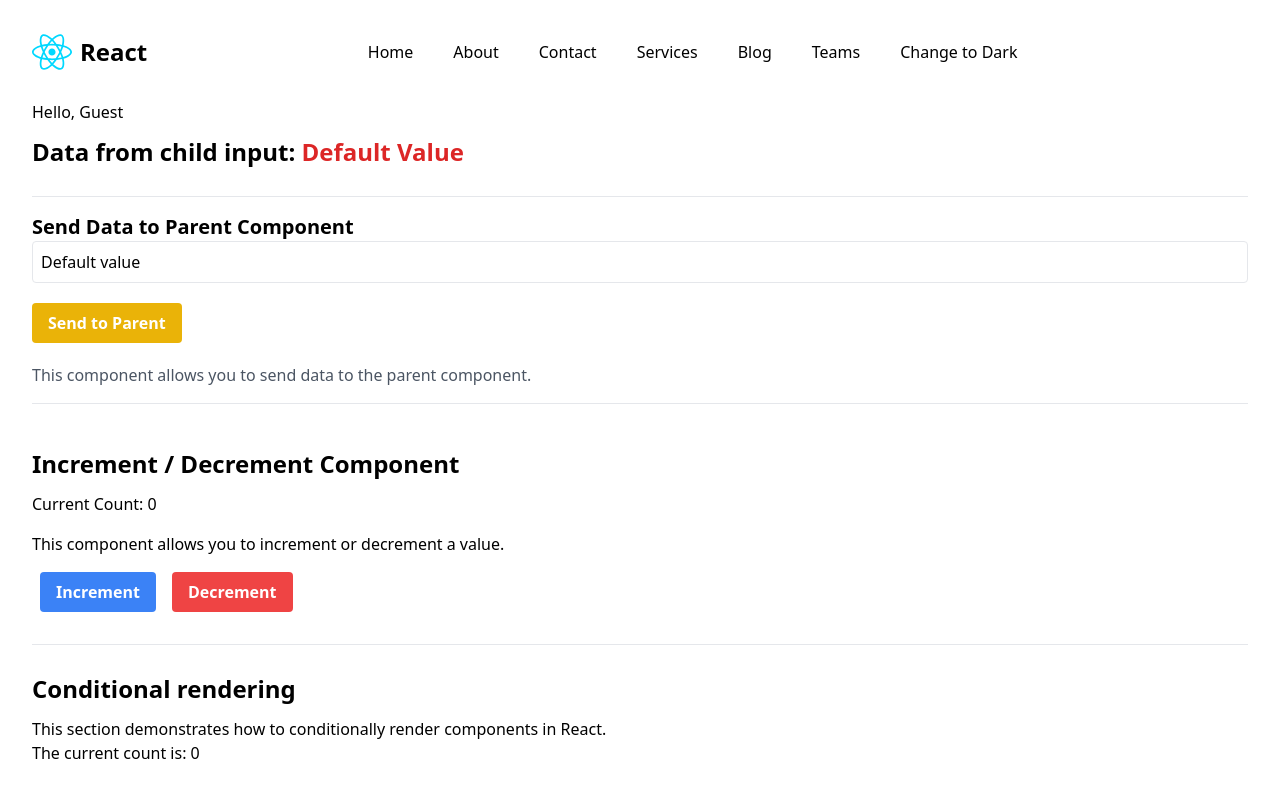
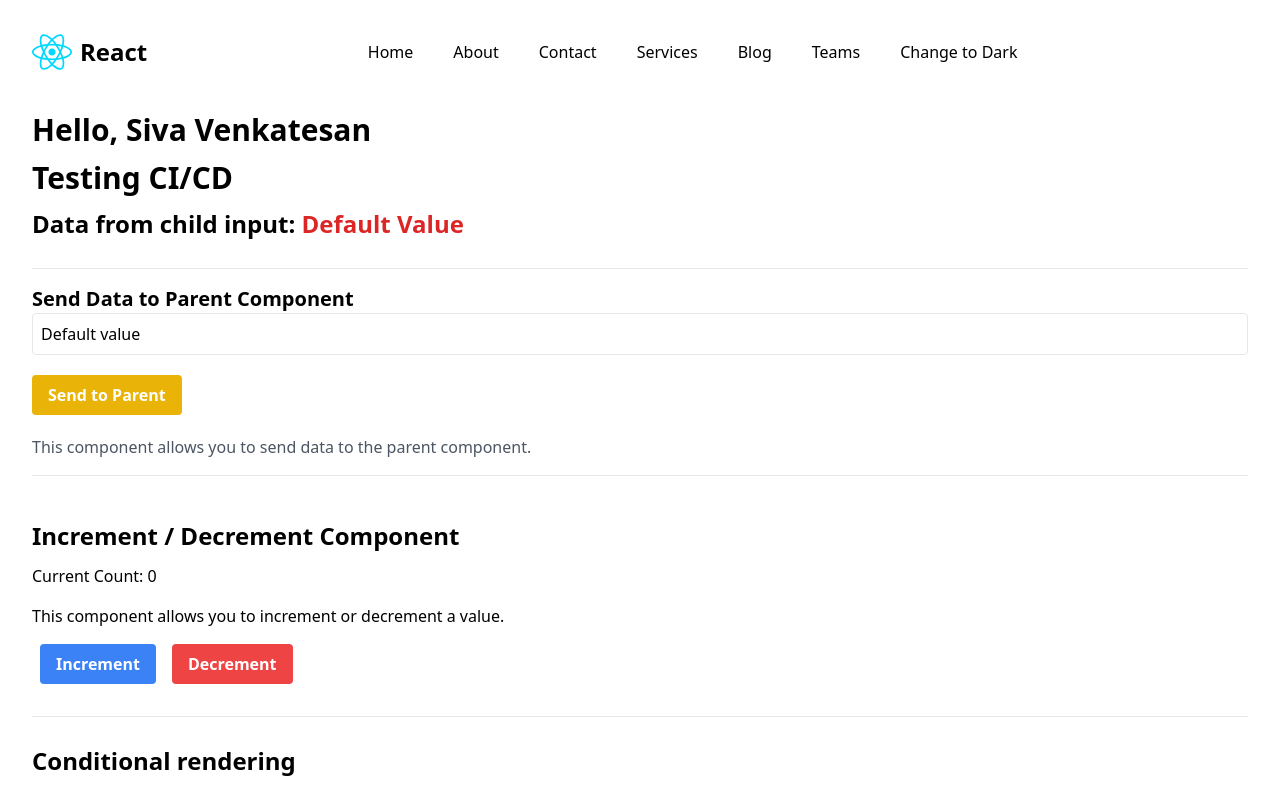
Before and after one commit to SivaVenkatesan/ReactTraining, a React (Vite) app: page / in a window 1280 px wide. Shown: the top 789 px of the page. Built offline with nearby package versions, Linux system fonts and the light colour scheme; no server answers.

Commit message:
testing CI/CD

```diff
--- a/src/pages/Home.jsx
+++ b/src/pages/Home.jsx
@@ -8,8 +8,8 @@ function Home() {
      const [childInputValue, setChildInputValue] = useState("Default Value");
     return (
         <>
-            <h2>Hello, {userDetails?.email || "Guest"}</h2>
-
+            <h2 className="text-3xl font-bold my-3">Hello, {userDetails?.email || "Siva Venkatesan"}</h2>
+            <h3 className="text-3xl font-bold my-3"> Testing CI/CD </h3>
             <p className='text-2xl font-bold my-3'>Data from child input: <span className='text-red-600'>{childInputValue}</span></p>
             <Training userDetails={userDetails} inputDatatoParent={setChildInputValue} />
         </>
```
